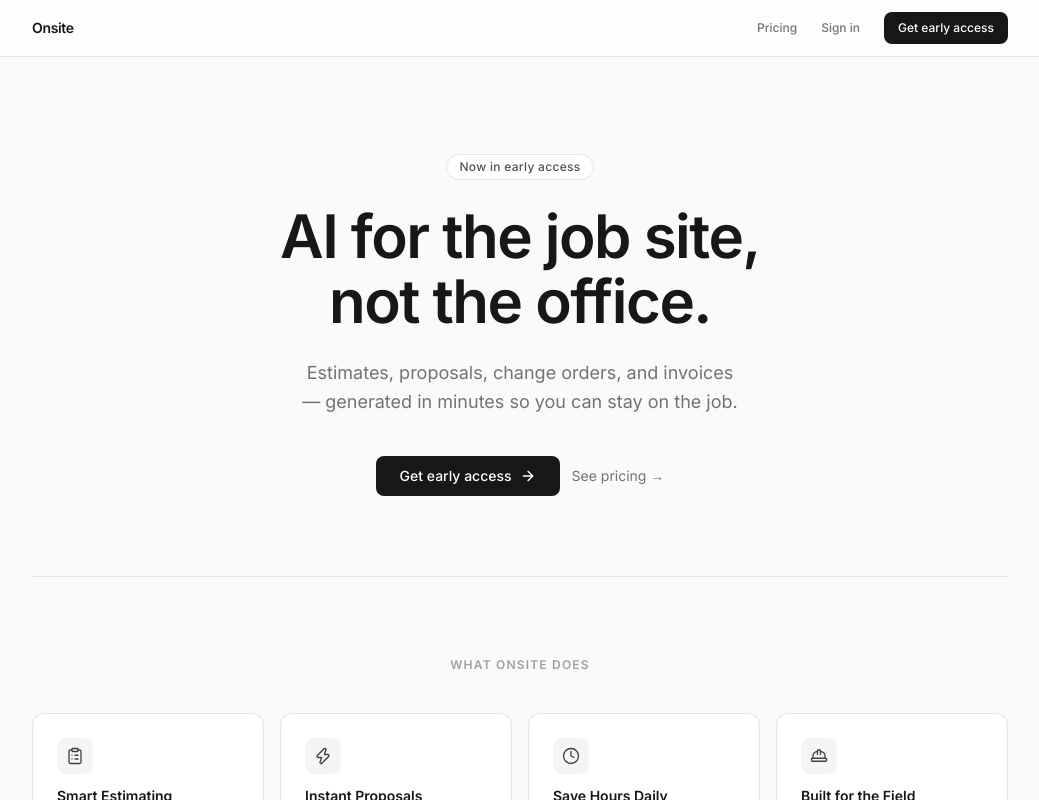
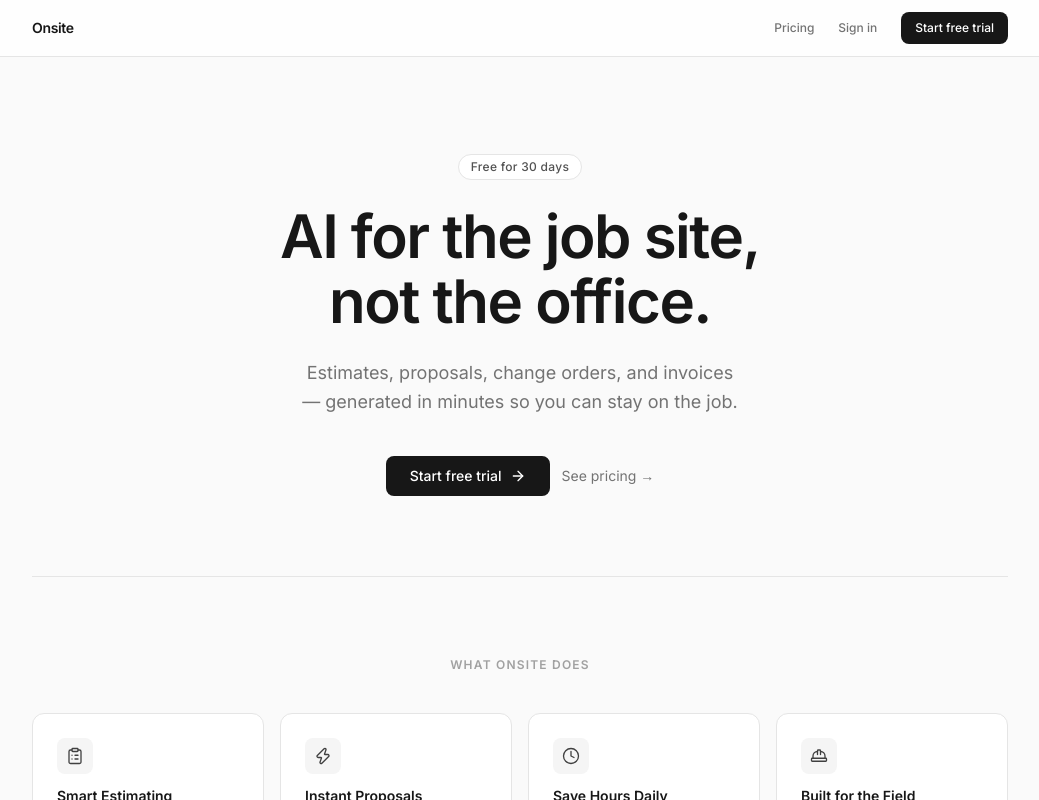
Before and after one commit to onsiteai/getonsiteai, a React (Vite) app: page / in a window 1280 px wide. Shown: the top 800 px of the page, without its empty margins (120-1159 px from the left). Built offline with nearby package versions, Linux system fonts and the light colour scheme; no server answers.

Commit message:
feat: swap CTAs from waitlist to app signup, update badge copy

```diff
--- a/src/App.tsx
+++ b/src/App.tsx
@@ -151,8 +151,8 @@
             ))}
           </ul>
 
-          <Link
-            to="/waitlist"
+          <a
+            href="https://app.getonsiteai.com/login"
             onClick={() =>
               posthog.capture('cta_clicked', {
                 location: 'pricing',
@@ -163,7 +163,7 @@
             className="inline-flex items-center justify-center gap-2 rounded-lg bg-neutral-900 px-5 py-2.5 text-sm font-medium text-white hover:bg-neutral-800 transition-colors"
           >
             Start free trial <ArrowRight className="w-4 h-4" />
-          </Link>
+          </a>
         </div>
 
         {/* Partner */}
@@ -222,13 +222,13 @@
             >
               Sign in
             </a>
-            <Link
-              to="/waitlist"
-              onClick={() => posthog.capture('cta_clicked', { location: 'nav', label: 'get_early_access' })}
+            <a
+              href="https://app.getonsiteai.com/login"
+              onClick={() => posthog.capture('cta_clicked', { location: 'nav', label: 'start_trial' })}
               className="text-xs font-medium text-white bg-neutral-900 hover:bg-neutral-800 transition-colors px-3.5 py-2 rounded-lg"
             >
-              Get early access
-            </Link>
+              Start free trial
+            </a>
           </nav>
         </div>
       </header>
@@ -236,7 +236,7 @@
       <main className="flex-1">
         {/* Hero */}
         <section className="max-w-5xl mx-auto px-6 pt-24 pb-20 text-center">
-          <Badge className="mb-6">Now in early access</Badge>
+          <Badge className="mb-6">Free for 30 days</Badge>
 
           <h1 className="text-5xl sm:text-6xl font-semibold text-neutral-900 tracking-tight leading-[1.08] mb-6">
             AI for the job site,
@@ -250,13 +250,13 @@
           </p>
 
           <div className="flex flex-col sm:flex-row gap-3 justify-center items-center">
-            <Link
-              to="/waitlist"
-              onClick={() => posthog.capture('cta_clicked', { location: 'hero', label: 'get_early_access' })}
+            <a
+              href="https://app.getonsiteai.com/login"
+              onClick={() => posthog.capture('cta_clicked', { location: 'hero', label: 'start_trial' })}
               className="inline-flex items-center justify-center gap-2 rounded-lg bg-neutral-900 px-6 py-2.5 text-sm font-medium text-white hover:bg-neutral-800 transition-colors"
             >
-              Get early access <ArrowRight className="w-4 h-4" />
-            </Link>
+              Start free trial <ArrowRight className="w-4 h-4" />
+            </a>
             <a
               href="#pricing"
               onClick={() => posthog.capture('cta_clicked', { location: 'hero', label: 'see_pricing' })}
@@ -314,13 +314,13 @@
             <p className="text-neutral-500 text-sm mb-8 max-w-sm mx-auto">
               Start your 30-day free trial today. Full access to Mason AI and every feature.
             </p>
-            <Link
-              to="/waitlist"
+            <a
+              href="https://app.getonsiteai.com/login"
               onClick={() => posthog.capture('cta_clicked', { location: 'bottom_cta', label: 'start_trial' })}
               className="inline-flex items-center justify-center gap-2 rounded-lg bg-neutral-900 px-6 py-2.5 text-sm font-medium text-white hover:bg-neutral-800 transition-colors"
             >
               Start free trial <ArrowRight className="w-4 h-4" />
-            </Link>
+            </a>
           </div>
         </section>
       </main>
```
